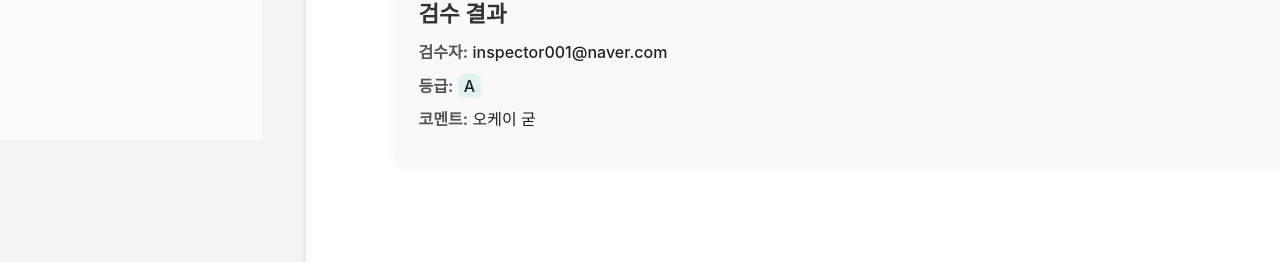
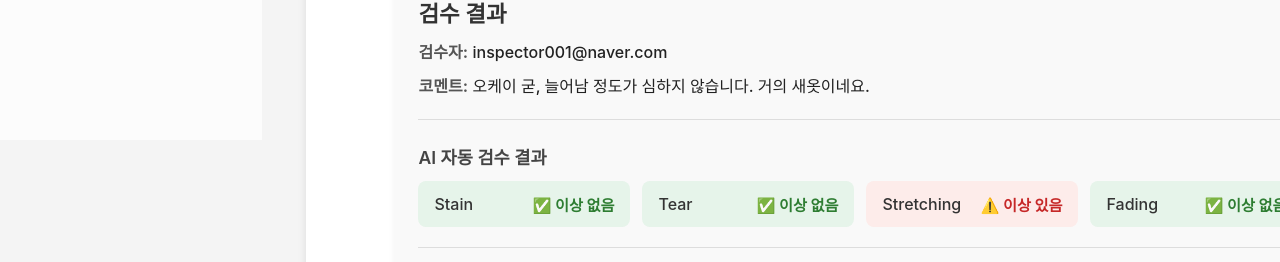
Before and after one commit to pingowl/UReverse-FE-corporate, a React (Create React App) app: page /admin/products/1 in a window 1280 px wide. Shown: the part 660-922 px from the top of the page. Built offline with nearby package versions, Linux system fonts and the light colour scheme; a web font is replaced by a local one.

Commit message:
Feat:관리자 상품 상세 조회페이지 AI결과 추가

```diff
--- a/src/component/administrator/ProductDetail/InspectionResult.js
+++ b/src/component/administrator/ProductDetail/InspectionResult.js
@@ -1,14 +1,38 @@
-import React, { useState } from 'react';
+import React from 'react';
 import styles from './ProductDetail.module.css';
 
 const InspectionResult = ({ result }) => {
+  const aiResult = result.ai || {};
+
   return (
     <div className={styles.inspectionBox}>
       <h3 className={styles.inspectionTitle}>검수 결과</h3>
+
       <div className={styles.inspectionContent}>
-        <p><strong>검수자:</strong> <span>{result.inspectorId}</span></p>
-        <p><strong>등급:</strong> <span className={`${styles.grade} ${styles[`grade_${result.grade}`]}`}>{result.grade}</span></p>
-        <p><strong>코멘트:</strong> <span>{result.comment}</span></p>
+        <p><strong>검수자:</strong> <span>{result.inspector?.inspectorId}</span></p>
+        <p><strong>코멘트:</strong> <span>{result.inspector?.comment}</span></p>
+      </div>
+
+      <hr className={styles.divider} />
+
+      <div className={styles.aiSection}>
+        <h4>AI 자동 검수 결과</h4>
+        <div className={styles.aiItems}>
+          {Object.entries(aiResult).map(([key, value]) => (
+            <div key={key} className={`${styles.aiItem} ${value ? styles.bad : styles.good}`}>
+              <span className={styles.label}>{key}</span>
+              <span className={styles.status}>
+                {value ? '⚠️ 이상 있음' : '✅ 이상 없음'}
+              </span>
+            </div>
+          ))}
+        </div>
+      </div>
+
+      <hr className={styles.divider} />
+
+      <div className={styles.gradeSection}>
+        <p><strong>최종 등급:</strong> <span className={`${styles.grade} ${styles[`grade_${result.grade}`]}`}>{result.grade}</span></p>
       </div>
     </div>
   );
--- a/src/component/administrator/ProductDetail/ProductDetail.module.css
+++ b/src/component/administrator/ProductDetail/ProductDetail.module.css
@@ -176,7 +176,63 @@ hr {
   background-color: #e0f2f1;
 }
 
+.divider {
+  margin: 20px 0;
+  border: none;
+  border-top: 1px solid #ddd;
+}
 
+.aiSection {
+  margin-top: 16px;
+}
+
+.aiSection h4 {
+  font-size: 1.1rem;
+  font-weight: 600;
+  color: #444;
+  margin-bottom: 12px;
+}
+
+.aiItems {
+  display: flex;
+  flex-wrap: wrap;
+  gap: 12px;
+}
+
+.aiItem {
+  /* flex: 1 1 200px; */
+  padding: 12px 16px;
+  border-radius: 8px;
+  background-color: #f1f1f1;
+  display: flex;
+  justify-content: space-between;
+  align-items: center;
+  width:180px;
+}
+
+.label {
+  text-transform: capitalize;
+  font-weight: 500;
+  color: #333;
+}
+
+.status {
+  font-size: 0.95rem;
+  font-weight: bold;
+}
+
+.good {
+  background-color: #e6f4ea;
+  color: #2e7d32;
+}
+
+.bad {
+  background-color: #fdecea;
+  color: #c62828;
+}
+
+
+/* 하위 버튼 */
 .footer {
   display: flex;
   justify-content: flex-end;
--- a/src/pages/administrator/ProductDetail.jsx
+++ b/src/pages/administrator/ProductDetail.jsx
@@ -17,10 +17,18 @@ const dummyProduct = [
         date: '2025-06-01',
     },
     result:{
+      ai:{
+        stain: false,
+        tear: false,
+        Stretching: true,
+        Fading: false
+      },
+      inspector:{
         inspectorId: "inspector001@naver.com",
-        comment: "오케이 굳",
-        grade: "A",
-    }
+        comment: "오케이 굳, 늘어남 정도가 심하지 않습니다. 거의 새옷이네요.",
+      },
+      grade: "A",
+    },
 
   },
 ]
```
